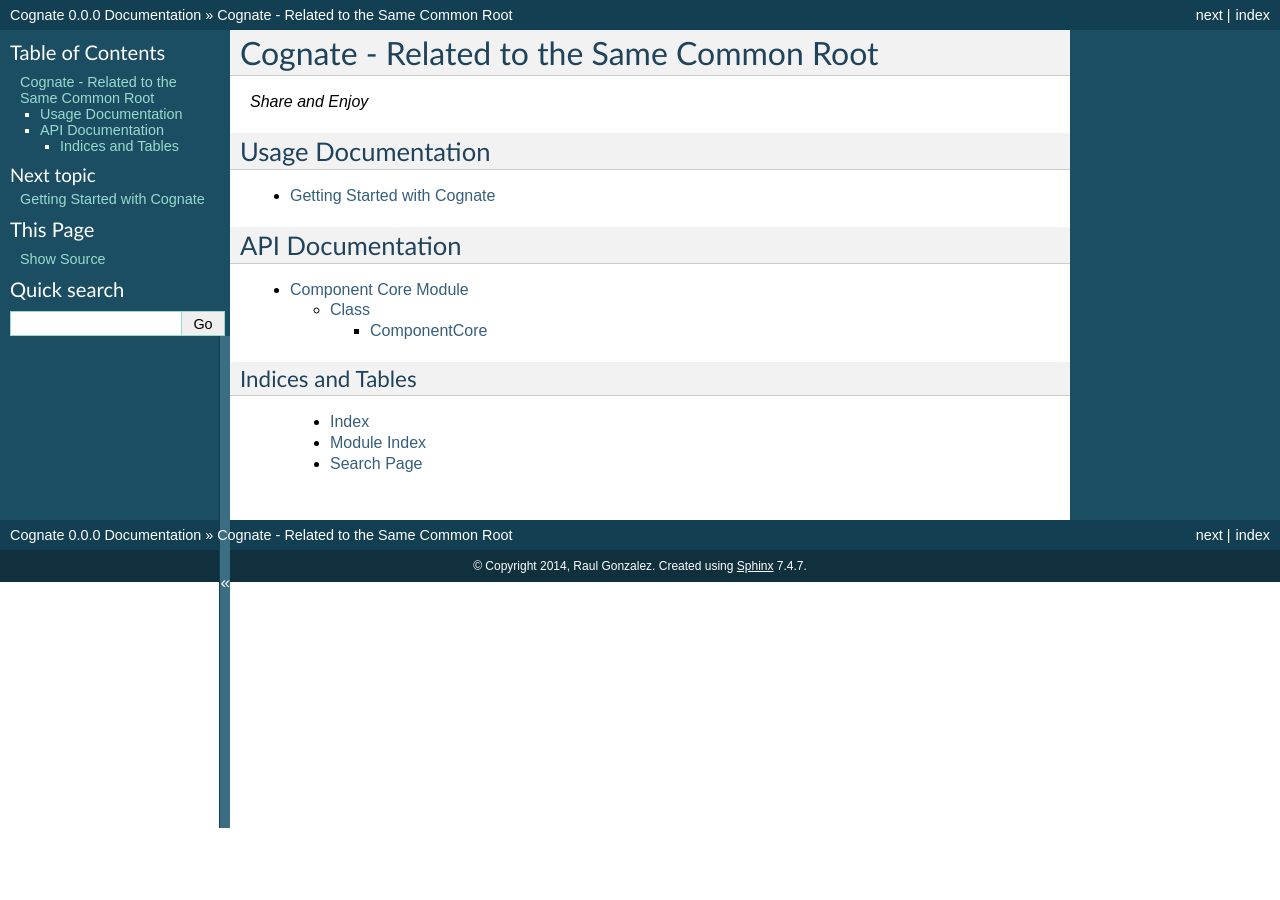
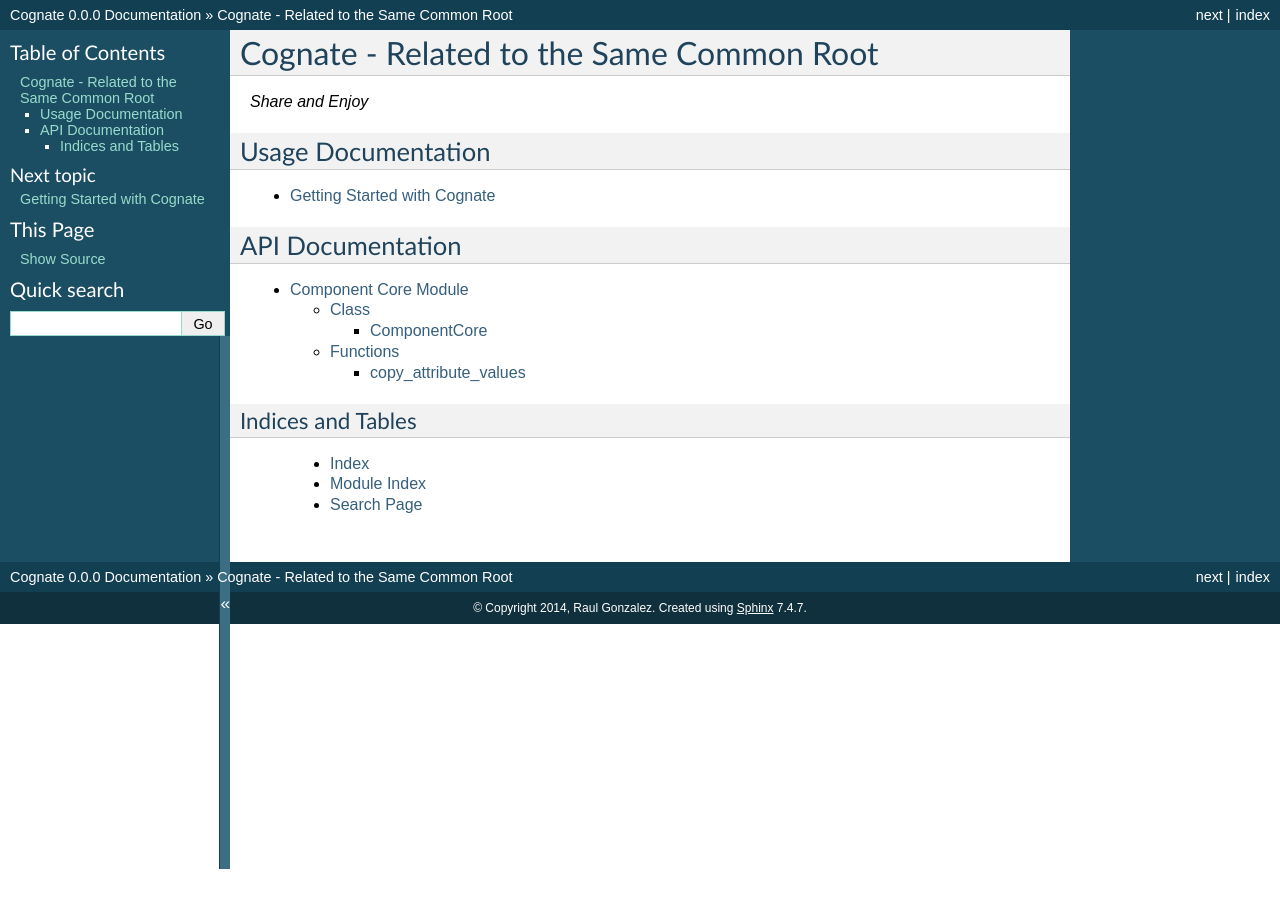
Before and after one commit to neoinsanity/cognate, a Sphinx documentation site: the page built from doc/index.rst, in a window 1280 px wide. Built offline with Sphinx 7.4.7, drawn with Linux system fonts in a browser that asks for light colours.

Commit message:
Ensured component_core rst layout is correct. Cleaned up the attribute_value documentation.

```diff
--- a/doc/cognate.component_core.rst
+++ b/doc/cognate.component_core.rst
@@ -2,7 +2,7 @@
 Component Core Module
 ======================
 
-.. automodule:::: cognate.component_core
+.. automodule:: cognate.component_core
 
 Class
 ======
@@ -12,3 +12,11 @@
 
 .. autoclass:: ComponentCore
     :members:
+
+Functions
+==========
+
+copy_attribute_values
+----------------------
+
+.. autofunction:: copy_attribute_values
```
Also changed, not shown: 1 other file.
